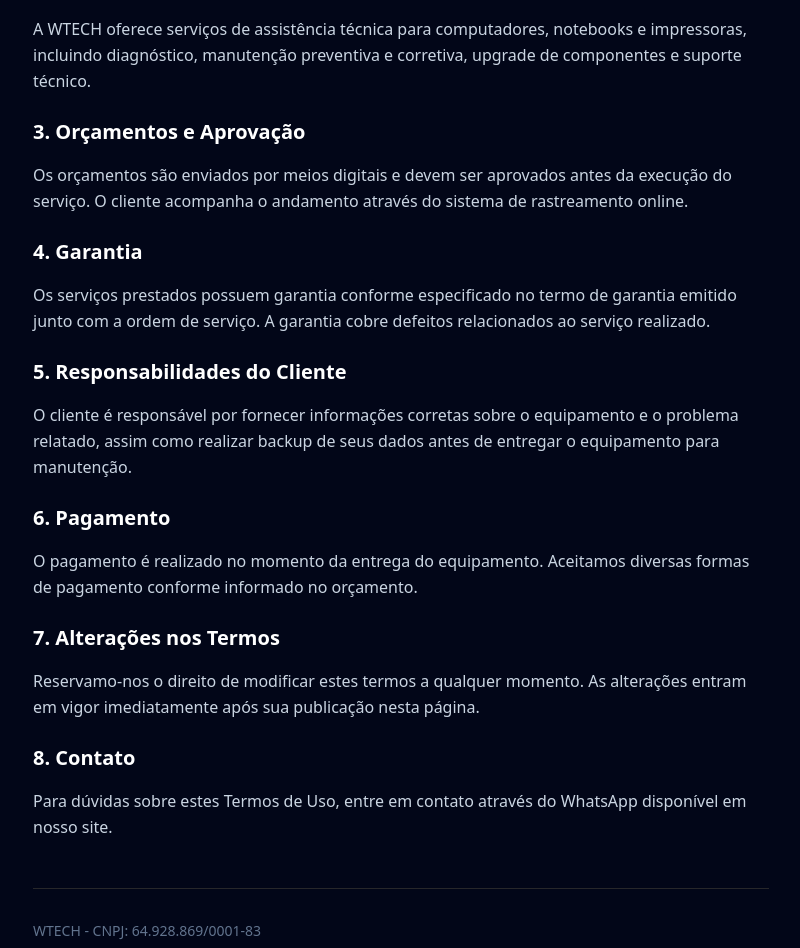
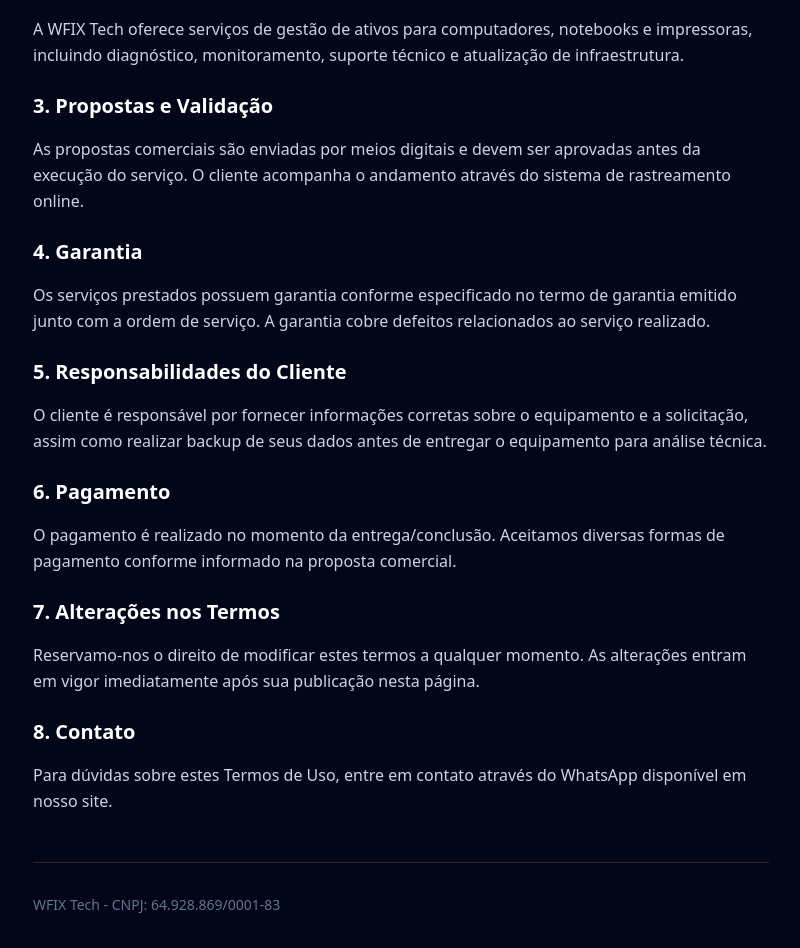
Before and after one commit to wheslancardoso/wtechprot, a Next.js app: page /termos-uso in a window 1280 px wide. Shown: the part 384-1332 px from the top of the page, without its empty margins (239-1039 px from the left). Built offline with nearby package versions, Linux system fonts and the light colour scheme.

Commit message:
fix(legal): higienização de termos de risco e correção de marca para WFIX Tech

```diff
--- a/src/app/politica-privacidade/page.tsx
+++ b/src/app/politica-privacidade/page.tsx
@@ -2,8 +2,8 @@ import { ChevronLeft } from 'lucide-react'
 import Link from 'next/link'
 
 export const metadata = {
-    title: 'Política de Privacidade | WTECH',
-    description: 'Política de Privacidade da WTECH - Assistência técnica especializada em computadores, notebooks e impressoras.',
+    title: 'Política de Privacidade | WFIX Tech',
+    description: 'Política de Privacidade da WFIX Tech - Soluções em Gestão de TI e Consultoria Corporativa.',
 }
 
 export default function PoliticaPrivacidadePage() {
@@ -25,7 +25,7 @@ export default function PoliticaPrivacidadePage() {
                     <section className="space-y-4">
                         <h2 className="text-xl font-semibold text-white">1. Informações que coletamos</h2>
                         <p className="text-slate-300 leading-relaxed">
-                            Coletamos informações que você nos fornece diretamente, como nome, telefone, e-mail e dados sobre seu equipamento quando você solicita um orçamento ou serviço de assistência técnica.
+                            Coletamos informações que você nos fornece diretamente, como nome, telefone, e-mail e dados sobre seu equipamento quando você solicita uma proposta ou serviço de suporte corporativo.
                         </p>
                     </section>
 
@@ -35,9 +35,9 @@ export default function PoliticaPrivacidadePage() {
                             Utilizamos suas informações para:
                         </p>
                         <ul className="list-disc list-inside text-slate-300 space-y-2 ml-4">
-                            <li>Prestar os serviços de assistência técnica solicitados</li>
-                            <li>Entrar em contato sobre o andamento do seu equipamento</li>
-                            <li>Enviar orçamentos e documentação relacionada ao serviço</li>
+                            <li>Prestar os serviços de suporte e gestão de TI contratados</li>
+                            <li>Entrar em contato sobre o status das solicitações</li>
+                            <li>Enviar propostas e documentação técnica relacionada</li>
                             <li>Melhorar nossos serviços e atendimento</li>
                         </ul>
                     </section>
@@ -52,7 +52,7 @@ export default function PoliticaPrivacidadePage() {
                     <section className="space-y-4">
                         <h2 className="text-xl font-semibold text-white">4. Compartilhamento de informações</h2>
                         <p className="text-slate-300 leading-relaxed">
-                            Não vendemos, alugamos ou compartilhamos suas informações pessoais com terceiros para fins de marketing. Podemos compartilhar informações quando necessário para a prestação do serviço (ex: envio de peças) ou quando exigido por lei.
+                            Não vendemos, alugamos ou compartilhamos suas informações pessoais com terceiros para fins de marketing. Podemos compartilhar informações quando necessário para a prestação do serviço (ex: logística de hardware) ou quando exigido por lei.
                         </p>
                     </section>
 
@@ -72,7 +72,7 @@ export default function PoliticaPrivacidadePage() {
                 </div>
 
                 <div className="mt-12 pt-8 border-t border-white/10 text-sm text-slate-500">
-                    <p>WTECH - CNPJ: 64.928.869/0001-83</p>
+                    <p>WFIX Tech - CNPJ: 64.928.869/0001-83</p>
                 </div>
             </div>
         </div>
--- a/src/app/termos-uso/page.tsx
+++ b/src/app/termos-uso/page.tsx
@@ -2,8 +2,8 @@ import { ChevronLeft } from 'lucide-react'
 import Link from 'next/link'
 
 export const metadata = {
-    title: 'Termos de Uso | WTECH',
-    description: 'Termos de Uso da WTECH - Assistência técnica especializada em computadores, notebooks e impressoras.',
+    title: 'Termos de Uso | WFIX Tech',
+    description: 'Termos de Uso da WFIX Tech - Soluções em Gestão de TI e Consultoria Corporativa.',
 }
 
 export default function TermosUsoPage() {
@@ -25,21 +25,21 @@ export default function TermosUsoPage() {
                     <section className="space-y-4">
                         <h2 className="text-xl font-semibold text-white">1. Aceitação dos Termos</h2>
                         <p className="text-slate-300 leading-relaxed">
-                            Ao utilizar nossos serviços de assistência técnica, você concorda com estes Termos de Uso. Se não concordar com algum termo, recomendamos que não utilize nossos serviços.
+                            Ao utilizar nossos serviços de gestão e suporte de TI, você concorda com estes Termos de Uso. Se não concordar com algum termo, recomendamos que não utilize nossos serviços.
                         </p>
                     </section>
 
                     <section className="space-y-4">
                         <h2 className="text-xl font-semibold text-white">2. Serviços Oferecidos</h2>
                         <p className="text-slate-300 leading-relaxed">
-                            A WTECH oferece serviços de assistência técnica para computadores, notebooks e impressoras, incluindo diagnóstico, manutenção preventiva e corretiva, upgrade de componentes e suporte técnico.
+                            A WFIX Tech oferece serviços de gestão de ativos para computadores, notebooks e impressoras, incluindo diagnóstico, monitoramento, suporte técnico e atualização de infraestrutura.
                         </p>
                     </section>
 
                     <section className="space-y-4">
-                        <h2 className="text-xl font-semibold text-white">3. Orçamentos e Aprovação</h2>
+                        <h2 className="text-xl font-semibold text-white">3. Propostas e Validação</h2>
                         <p className="text-slate-300 leading-relaxed">
-                            Os orçamentos são enviados por meios digitais e devem ser aprovados antes da execução do serviço. O cliente acompanha o andamento através do sistema de rastreamento online.
+                            As propostas comerciais são enviadas por meios digitais e devem ser aprovadas antes da execução do serviço. O cliente acompanha o andamento através do sistema de rastreamento online.
                         </p>
                     </section>
 
@@ -53,14 +53,14 @@ export default function TermosUsoPage() {
                     <section className="space-y-4">
                         <h2 className="text-xl font-semibold text-white">5. Responsabilidades do Cliente</h2>
                         <p className="text-slate-300 leading-relaxed">
-                            O cliente é responsável por fornecer informações corretas sobre o equipamento e o problema relatado, assim como realizar backup de seus dados antes de entregar o equipamento para manutenção.
+                            O cliente é responsável por fornecer informações corretas sobre o equipamento e a solicitação, assim como realizar backup de seus dados antes de entregar o equipamento para análise técnica.
                         </p>
                     </section>
 
                     <section className="space-y-4">
                         <h2 className="text-xl font-semibold text-white">6. Pagamento</h2>
                         <p className="text-slate-300 leading-relaxed">
-                            O pagamento é realizado no momento da entrega do equipamento. Aceitamos diversas formas de pagamento conforme informado no orçamento.
+                            O pagamento é realizado no momento da entrega/conclusão. Aceitamos diversas formas de pagamento conforme informado na proposta comercial.
                         </p>
                     </section>
 
@@ -80,7 +80,7 @@ export default function TermosUsoPage() {
                 </div>
 
                 <div className="mt-12 pt-8 border-t border-white/10 text-sm text-slate-500">
-                    <p>WTECH - CNPJ: 64.928.869/0001-83</p>
+                    <p>WFIX Tech - CNPJ: 64.928.869/0001-83</p>
                 </div>
             </div>
         </div>
```
